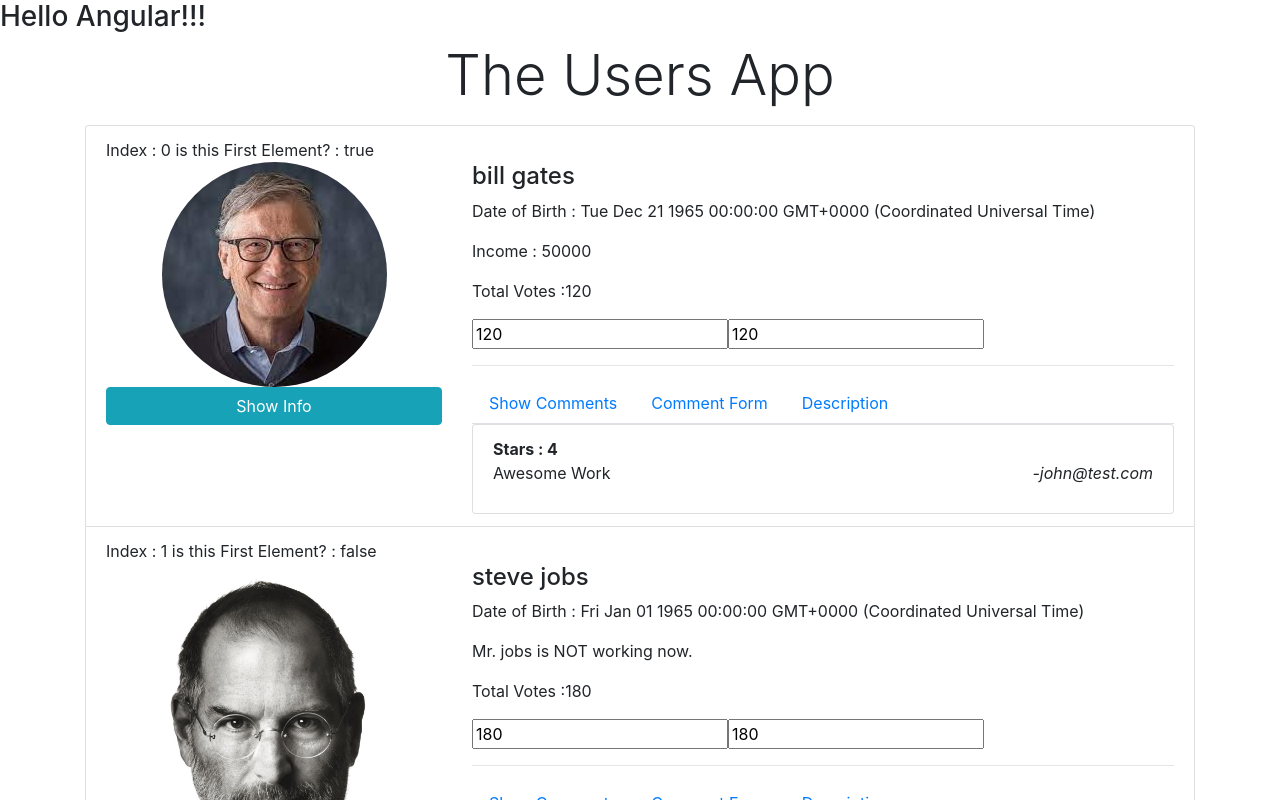
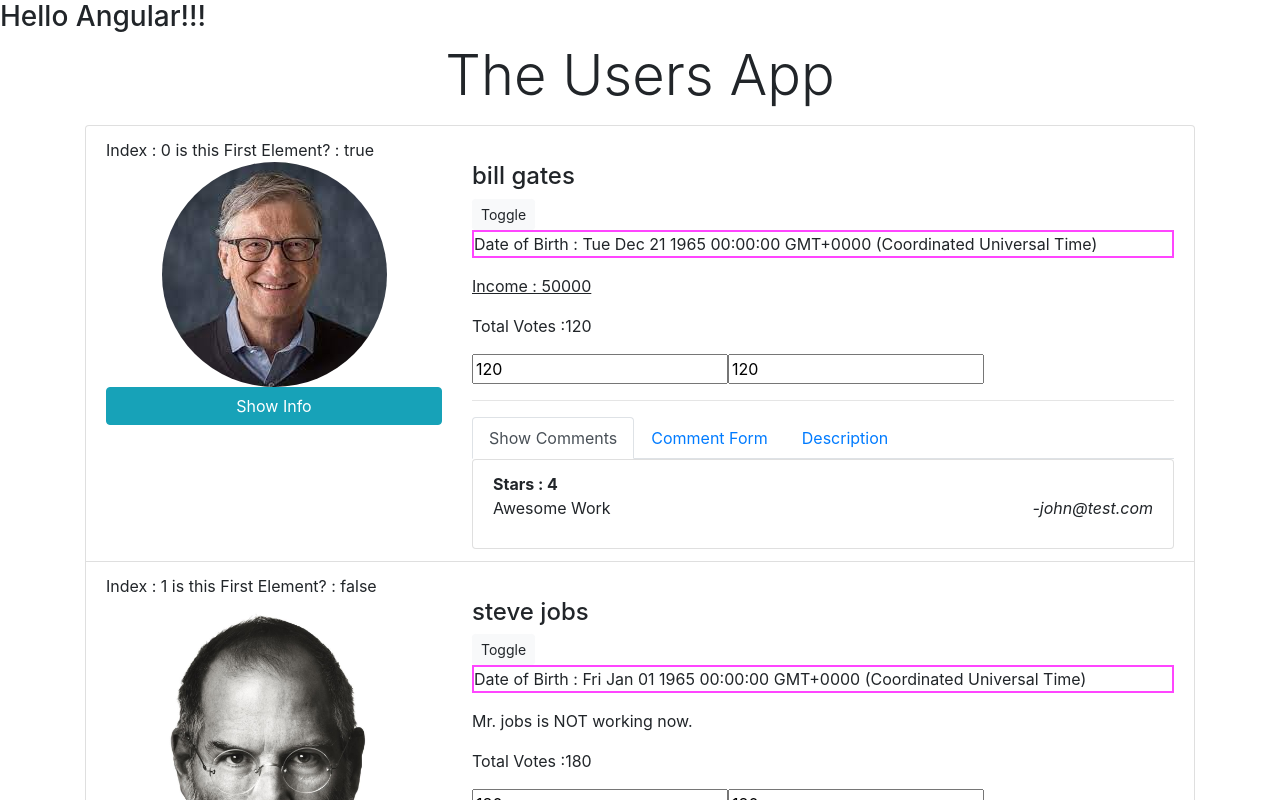
Before and after one commit to synergy2411/ng-feb-21, an Angular app in the folder users-app/: page / in a window 1280 px wide. Shown: the top 800 px of the page. Built offline with nearby package versions, Linux system fonts and the light colour scheme.

Commit message:
custom directive added

```diff
--- a/users-app/src/app/app.module.ts
+++ b/users-app/src/app/app.module.ts
@@ -7,6 +7,7 @@ import { UsersComponent } from './components/users/users.component';
 import { UserInfoComponent } from './components/users/user-info/user-info.component';
 import { UserImgComponent } from './components/users/user-img/user-img.component';
 import { LifeCycleDemoComponent } from './components/life-cycle-demo/life-cycle-demo.component';
+import { HighlightDirective } from './directives/highlight.directive';
 
 @NgModule({
   declarations: [         // components, directives, pipes
@@ -14,7 +15,8 @@ import { LifeCycleDemoComponent } from './components/life-cycle-demo/life-cycle-
     UsersComponent,
     UserInfoComponent,
     UserImgComponent,
-    LifeCycleDemoComponent
+    LifeCycleDemoComponent,
+    HighlightDirective
   ],
   imports: [              // Module - built-in / Custom
     BrowserModule,
--- a/users-app/src/app/components/users/user-info/user-info.component.css
+++ b/users-app/src/app/components/users/user-info/user-info.component.css
@@ -0,0 +1,8 @@
+.my-border{
+  border: 2px #ff45ff solid;
+}
+
+.my-feature{
+  font-size: 1.2em;
+  font-weight: bold;
+}
--- a/users-app/src/app/components/users/user-info/user-info.component.html
+++ b/users-app/src/app/components/users/user-info/user-info.component.html
@@ -1,6 +1,12 @@
-<h4>{{ user.firstName }} {{ user.lastName }}</h4>
-<p>Date of Birth : <span [innerText]="user.dob"></span></p>
-<p *ngIf="user.isWorking;else userNotWorking">Income : {{ user.income }}</p>
+<h4 appHighlight [favColor]="'#ff45ff'" >{{ user.firstName }} {{ user.lastName }}</h4>
+
+<!-- <p [ngClass]="['my-border', 'my-feature']">Date of Birth : <span [innerText]="user.dob"></span></p> -->
+<button class="btn btn-sm btn-light" (click)="onToggleClasses()">Toggle</button>
+<p [ngClass]="dynamicClasses">Date of Birth : <span [innerText]="user.dob"></span></p>
+
+<p [ngStyle]="dynamicStyles" *ngIf="user.isWorking;else userNotWorking">Income : {{ user.income }}</p>
+
+
 <p>Total Votes :{{ user.votes }}</p>
 <input
   type="number"
@@ -16,13 +22,13 @@
 
 <ul class="nav nav-tabs">
   <li class="nav-item">
-    <a class="nav-link" (click)="tab=1">Show Comments</a>
+    <a class="nav-link" [ngClass]="{active : tab === 1}" (click)="tab=1">Show Comments</a>
   </li>
   <li class="nav-item">
-    <a class="nav-link" (click)="tab=2">Comment Form</a>
+    <a class="nav-link" [ngClass]="{active : tab === 2}" (click)="tab=2">Comment Form</a>
   </li>
   <li class="nav-item">
-    <a class="nav-link" (click)="tab=3">Description</a>
+    <a class="nav-link" [ngClass]="{active : tab === 3}" (click)="tab=3">Description</a>
   </li>
 </ul>
 
--- a/users-app/src/app/components/users/user-info/user-info.component.ts
+++ b/users-app/src/app/components/users/user-info/user-info.component.ts
@@ -9,4 +9,12 @@ import { IUser } from 'src/app/model/user.model';
 export class UserInfoComponent {
   @Input() user : IUser;
   tab : number = 1;
+  dynamicClasses = {'my-border' : true , 'my-feature' : false};
+  dynamicStyles = {'text-decoration' : 'underline'};
+
+  onToggleClasses(){
+    this.dynamicStyles['text-decoration'] = "none";
+    this.dynamicClasses['my-border'] =!this.dynamicClasses['my-border']
+    this.dynamicClasses['my-feature'] =!this.dynamicClasses['my-feature']
+  }
 }
--- /dev/null
+++ b/users-app/src/app/directives/highlight.directive.ts
@@ -0,0 +1,30 @@
+import { Directive, ElementRef, HostBinding, HostListener, Input } from "@angular/core";
+
+@Directive({
+  selector : '[appHighlight]'
+})
+export class HighlightDirective{
+
+  @Input() favColor : string;
+
+  @HostBinding('style.backgroundColor') bgColor : string;
+
+  @HostListener('mouseenter') onMouseEnter(){
+    this.bgColor = this.favColor;
+  }
+
+  @HostListener('mouseleave') onMouseLeave(){
+    this.bgColor = 'transparent';
+  }
+
+  // constructor(private elementRef : ElementRef){
+  //   // console.log(this.elementRef.nativeElement);
+  //   this.elementRef.nativeElement.style.backgroundColor = 'grey';
+  // }
+
+}
+
+
+// <div appHighlight></div> : []
+// <app-highlight></app-highlight> : ''
+// <div class="appHighlight"></div> : '.'
```
